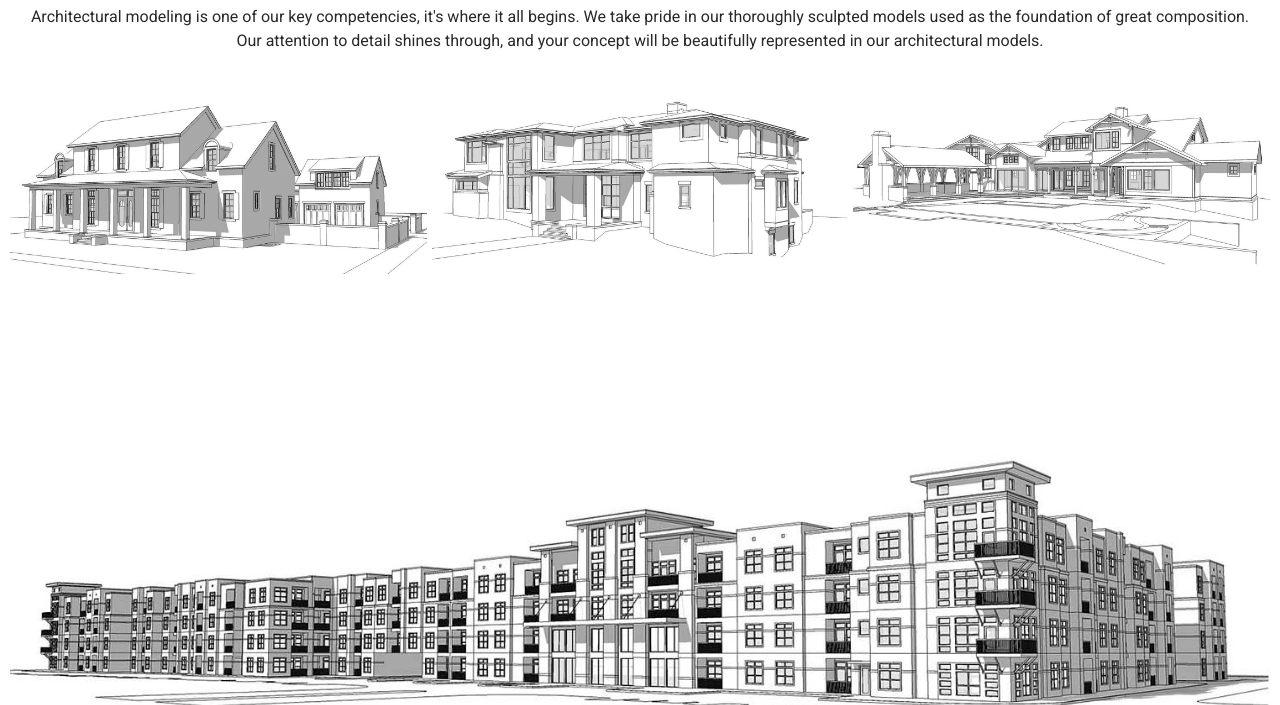
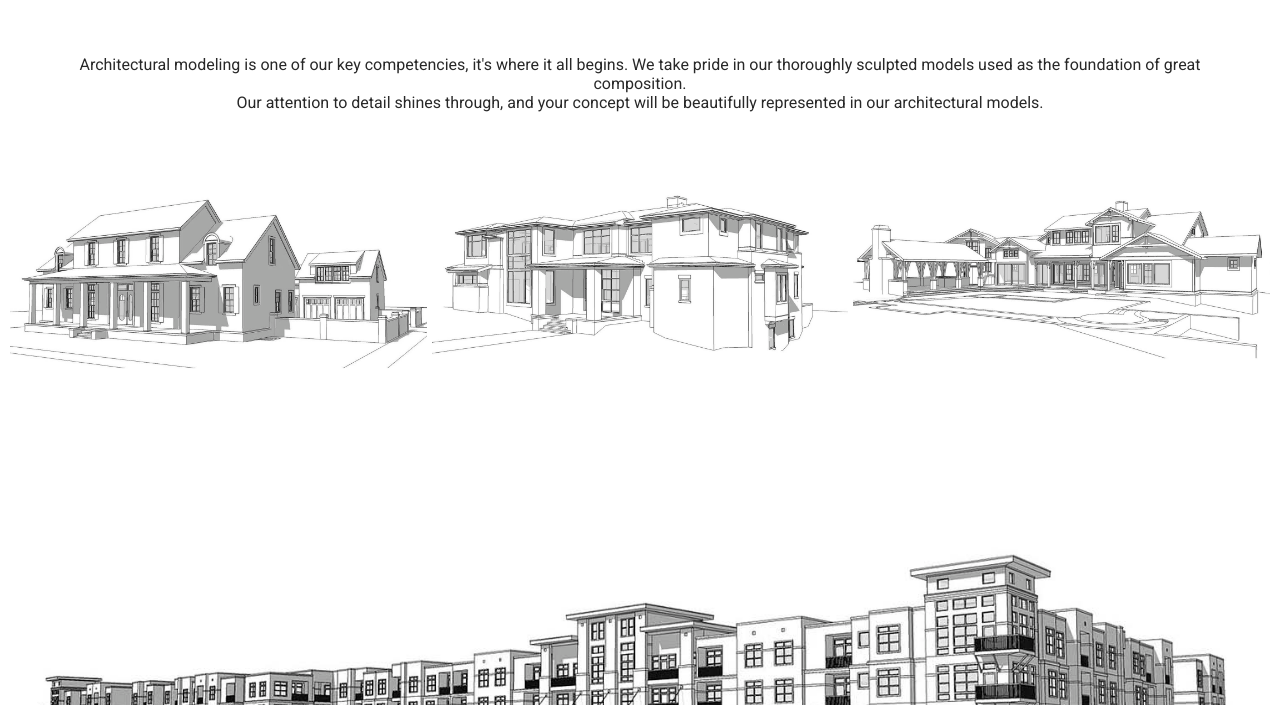
Before and after one commit to JuanCanestri/PreEntrega3-Canestri, a website: page pages/3d modeling.html in a window 1280 px wide. Shown: the part 95-800 px from the top of the page. Drawn offline with nearby package versions, Linux system fonts and the light colour scheme.

Commit message:
h1 y seo

```diff
--- a/pages/3d modeling.html
+++ b/pages/3d modeling.html
@@ -5,6 +5,7 @@
         <meta http-equiv="X-UA-Compatible" content="IE=edge">
         <meta name="viewport" content="width=device-width, initial-scale=1.0">
         <title>Phrog Studio</title>
+        <meta name="description" content="Galeria de imagenes modelado 3D">
         <link rel="shortcut icon" href="../img/logos/favicon.JPG" type="image/x-icon">
         <!-- link a bootstrap -->
         <link href="https://cdn.jsdelivr.net/npm/bootstrap@5.3.0-alpha1/dist/css/bootstrap.min.css" rel="stylesheet" integrity="sha384-GLhlTQ8iRABdZLl6O3oVMWSktQOp6b7In1Zl3/Jr59b6EGGoI1aFkw7cmDA6j6gD" crossorigin="anonymous">
@@ -45,7 +46,7 @@
     <!-- abre main -->
     <main>
         <div>
-            <p class="text-align">Architectural modeling is one of our key competencies, it's where it all begins.  We take pride in our thoroughly sculpted models used as the foundation of great composition. <br> Our attention to detail shines through, and your concept will be beautifully represented in our architectural models.</p>
+            <h1 class="text-align">Architectural modeling is one of our key competencies, it's where it all begins.  We take pride in our thoroughly sculpted models used as the foundation of great composition. <br> Our attention to detail shines through, and your concept will be beautifully represented in our architectural models.</h1>
         </div>
         <div class="gallery-modeling">
             <div class="gallery-item">
--- a/scss/_commons.scss
+++ b/scss/_commons.scss
@@ -3,4 +3,8 @@
     text-align: center;
     font-family: $generalFont;
     color: $secondaryColor;
+    margin: 50px;
 }
+h1{
+    @include font(1em, $secondaryColor);
+}
```
Also changed, not shown: index.html (+1 -0 lines), pages/3d rendering.html (+2 -1 lines), pages/about us.html (+2 -1 lines), pages/contact.html (+2 -1 lines), css/main.css.
